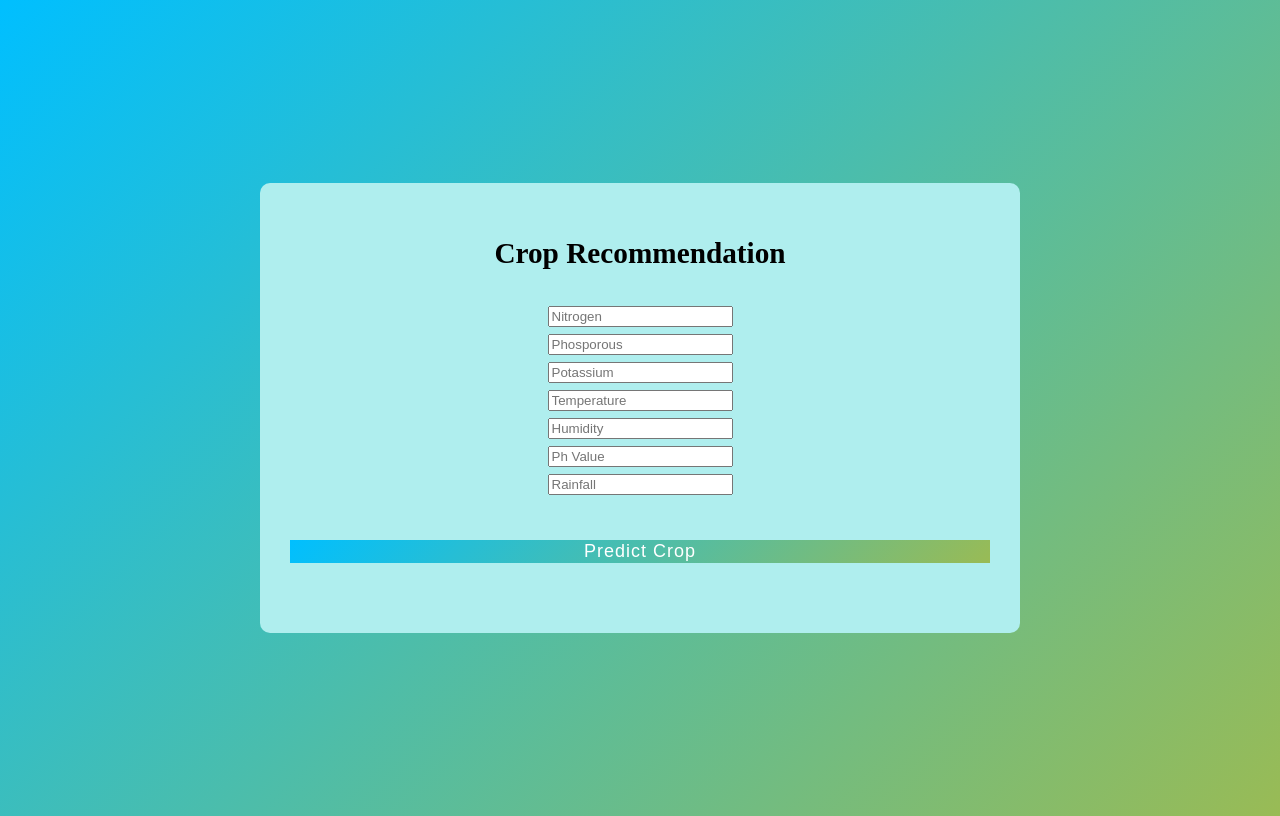
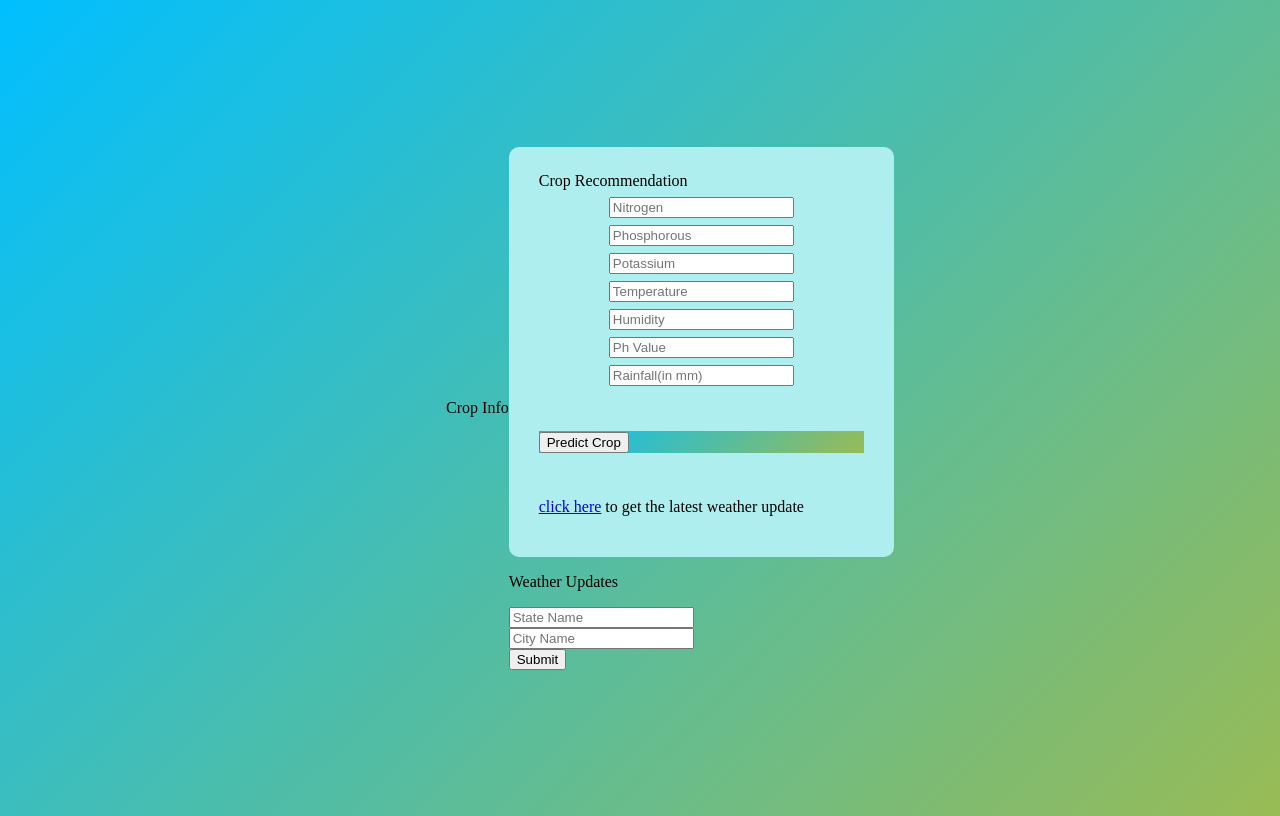
Before and after one commit to Saurabhrithe/cropinfo, a Flask app: page /call_weather in a window 1280 px wide. Run offline with Flask 2, Linux system fonts and the light colour scheme; parts of the project's set-up code (start-up, migrations or seed data) failed here and were passed over.

Commit message:
Update index.html

```diff
--- a/templates/index.html
+++ b/templates/index.html
@@ -3,15 +3,20 @@
 <head>
     <meta charset="UTF-8">
     <meta name="viewport" content="width=device-width, initial-scale=1.0">
-    <title>Crop Guide</title>
+    <title>Crop Info</title>
     <link rel="stylesheet" type="text/css" href="{{ url_for('static', filename='index.css') }}" >
 
 </head>
 
 <body >
+    <div class="navBar">
+            <p class="heading">Crop Info</p>
+    </div>
+    <div class="Base">
+        <div class="container">
             <div class="parent">
-        <div class = "top">
-            <div class="insideTop"><h3>Crop Recommendation</h3> </div>
+                <div class="title">
+                        Crop Recommendation
                 </div>
                 <div class = "newForm">
                     <form method = "POST"  onsubmit="return validate()" action="{{url_for('predict')}}" autocomplete="on">
@@ -19,7 +24,7 @@
                             <input type="text" id="n" name="n" placeholder="Nitrogen" required>
                         </div>
                         <div class = "textfield">
-                    <input type="text" id="p" name="p" placeholder="Phosporous" required>
+                            <input type="text" id="p" name="p" placeholder="Phosphorous" required>
                         </div>
                         <div class = "textfield">
                             <input type="text" id="k" name="k" placeholder="Potassium" required>
@@ -34,20 +39,57 @@
                             <input type="text" id="ph" name="ph" placeholder="Ph Value" required>
                         </div>
                         <div class = "textfield">
-                    <input type="text" id="rain" name="rain" placeholder="Rainfall" required>
+                            <input type="text" id="rain" name="rain" placeholder="Rainfall(in mm)" required>
                         </div>
 
-                <button type="submit" class="btn">Predict Crop</button>
+                        <div class="btn">
+                            <button type="submit"  class="btn_label" >Predict Crop</button>
+                        </div>
                     </form>
                 </div>
+                <p class="w_report"><a href="{{url_for('call_weather')}}">click here</a> to get the latest weather update</p>
+                {% if predictionT %}
+                        <p class="w_report"> Temperature: {{predictionT}}, Humidity: {{predictionH}}</p>
+                {% endif %}
+            </div>
+        </div>
 
-        {% if prediction %}
-            <p class="Base2"> Your Input Xray Image Is Detected As
-                <b class="A">{{prediction}}</b>
-            </p>
+
+        {% if predictionW %}
+            <div class="container">
+                <div class="weather">
+                    <p class="title">Weather Updates</p>
+                    <form method = "POST"  onsubmit="return validate()" action="{{url_for('get_weather')}}" autocomplete="on">
+                        <div class = "textfield">
+                            <input type="text" id="State" name="State" placeholder="State Name" required>
+                        </div>
+                        <div class = "textfield">
+                            <input type="text" id="City" name="City" placeholder="City Name" required>
+                        </div>
+                        <div class="btn">
+                            <button type="submit" class="btn_label" >Submit</button>
+                        </div>
+                    </form>
+
+                </div>
+            </div>
         {% endif %}
 
+
+       {% if predictionCr %}
+                <div class="container">
+                <div class="result">
+                        <div class="title">
+                            Analysis
                         </div>
+                        <p class="Base2">
+                            Based on the values provided by you,
+                            you should grow <b class="A">{{predictionCr}}</b> in your farm.
+                        <p>
 
+                </div>
+            </div>
+        {% endif %}
+    </div>
 </body>
 </html>
```
Lines whose indentation alone changed are shown as unchanged.
